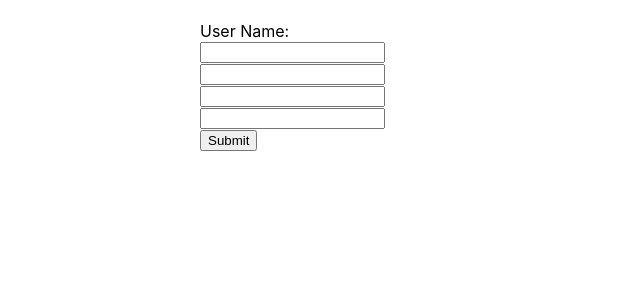
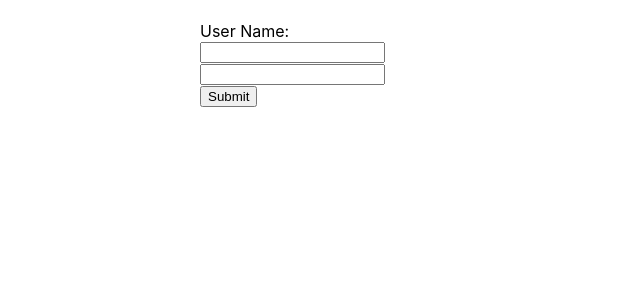
Before and after one commit to tackernao0522/kazi-react-smile, a React (Create React App) app: page / in a window 1280 px wide. Shown: the top 300 px of the page, without its empty margins (0-640 px from the left). Built offline with nearby package versions, Linux system fonts and the light colour scheme.

Commit message:
Set Data to State in One Line

```diff
--- a/src/App.js
+++ b/src/App.js
@@ -2,37 +2,28 @@ import React from "react";
 
 class App extends React.Component {
   state = {
-    username: "",
-    phonenumber: "",
     email: "",
-    city: ""
+    password: "",
   }
 
-  ChangeData = (e) => {
-    let val = e.target.name; // Username, phonenumber, email (e.target.nameのnameはname属性)
-    let myValue = e.target.value // Gettin value (name属性の値)
-    this.setState({ [val]: myValue }); // value set on the state (name="myValue")
+  formSumbit = (e) => {
+    e.preventDefault();
+    console.log(this.state.email, this.state.password);
   }
 
   render() {
     return (
       <div className="App">
-        <h1>{ this.state.username}</h1>
-        <h1>{ this.state.phonenumber}</h1>
         <h1>{ this.state.email}</h1>
-        <h1>{ this.state.city}</h1>
+        <h1>{ this.state.password}</h1>
         <div>
-          <form>
+          <form onSubmit={this.formSumbit}>
             <div class="form-group" style={{ marginLeft: 200 }}>
               <label>User Name:</label>
               <br />
-              <input type="text" name="username" onChange={this.ChangeData}></input>
+              <input type="email" name="email" onChange={(event) => {this.setState({email: event.target.value})}}></input>
               <br />
-              <input type="text" name="phonenumber" onChange={this.ChangeData}></input>
-              <br />
-              <input type="text" name="email" onChange={this.ChangeData}></input>
-              <br />
-              <input type="text" name="city" onChange={this.ChangeData}></input>
+              <input type="passoword" name="password" onChange={(event) => {this.setState({password: event.target.value})}}></input>
               <br />
               <button type="submit">Submit</button>
             </div>
```
Also changed, not shown: 1 other file (tests, documents, lock files or other folders).
